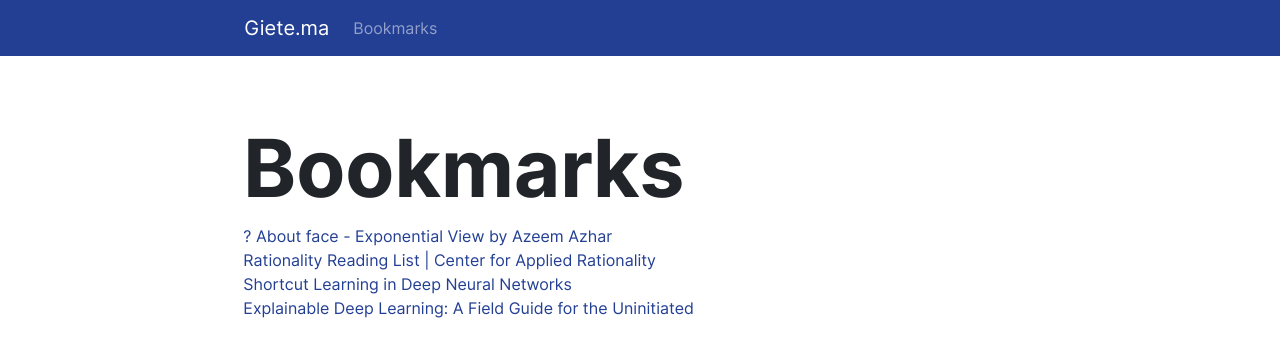
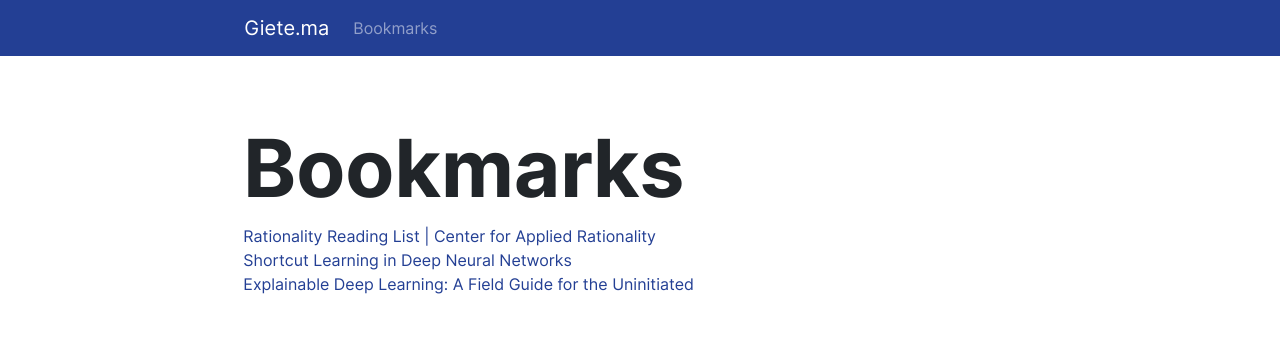
Before and after one commit to gietema/gietema.github.io, a Jekyll site: the page built from bookmarks.html, in a window 1280 px wide. Shown: the top 357 px of the page. Built offline with Jekyll 4.4.1, drawn with Linux system fonts in a browser that asks for light colours; nearby versions of some CDN libraries.

Commit message:
Update bookmarks.html

```diff
--- a/bookmarks.html
+++ b/bookmarks.html
@@ -3,7 +3,6 @@ layout: default
 title: Bookmarks
 ---
 <h1>Bookmarks</h1>
-<a href="https://www.exponentialview.co/p/-about-face" target="_blank">? About face - Exponential View by Azeem Azhar</a><br>
 <a href="http://www.rationality.org/resources/reading-list" target="_blank">Rationality Reading List | Center for Applied Rationality</a><br>
 <a href="https://arxiv.org/abs/2004.07780" target="_blank">Shortcut Learning in Deep Neural Networks</a><br>
 <a href="https://arxiv.org/abs/2004.14545" target="_blank">Explainable Deep Learning: A Field Guide for the Uninitiated</a>
```
